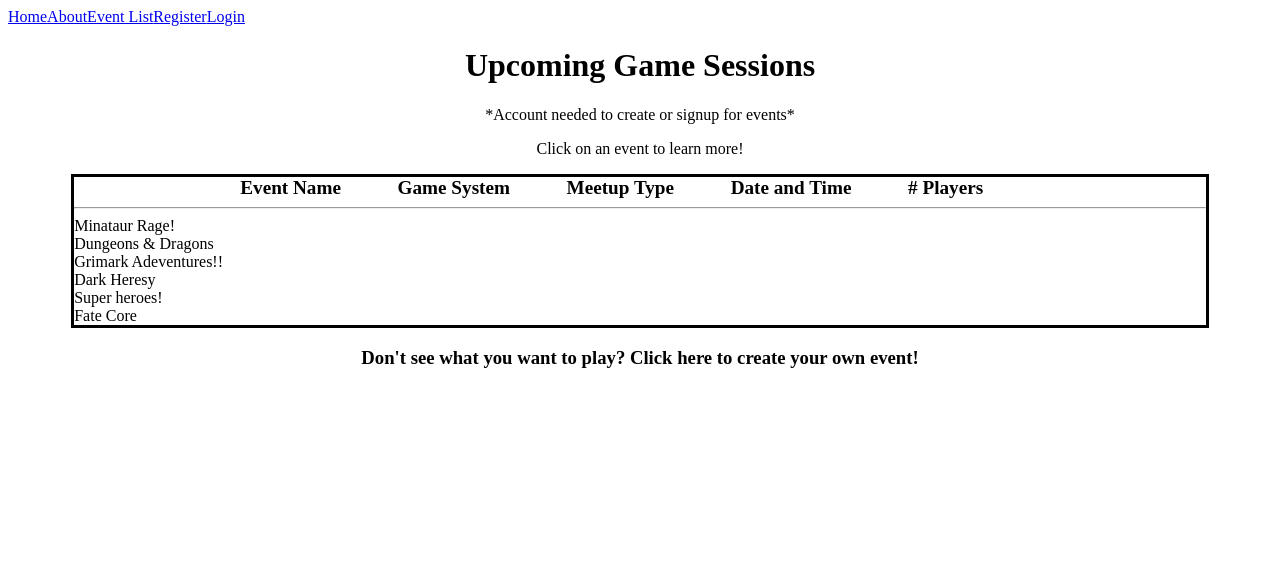
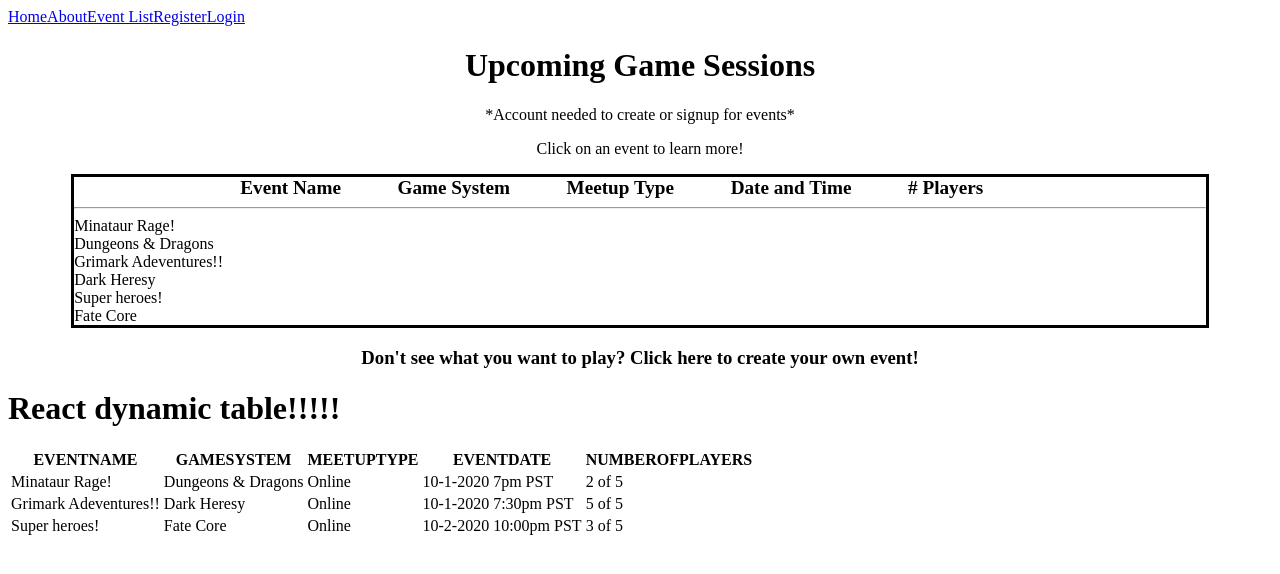
Before and after one commit to dmcgrouther/event-app-front-end, a React (Create React App) app: page /eventlist in a window 1280 px wide. Shown: the top 574 px of the page. Built offline with nearby package versions, Linux system fonts and the light colour scheme.

Commit message:
got table to render html table with dummy seed data

```diff
--- a/src/components/EventListPage/EventListPage.js
+++ b/src/components/EventListPage/EventListPage.js
@@ -2,6 +2,7 @@ import React from 'react';
 import EventListPageHeader from './EventListPageHeader';
 import EventListPageEventTable from './EventListPageEventTable';
 import EventListPageBottomOfPage from './EventListPageBottomOfPage';
+import EventListPageTablev2 from './EventListPageTablev2';
 
 const EventListPage = () => {
     return (
@@ -9,6 +10,7 @@ const EventListPage = () => {
             <EventListPageHeader/>
             <EventListPageEventTable/>
             <EventListPageBottomOfPage/>
+            <EventListPageTablev2 />
         </>
     )
 }
--- /dev/null
+++ b/src/components/EventListPage/EventListPageTablev2.js
@@ -0,0 +1,77 @@
+import React from 'react';
+//used this heavily https://dev.to/abdulbasit313/an-easy-way-to-create-a-customize-dynamic-table-in-react-js-3igg
+
+let events = [
+    {
+        eventName: 'Minataur Rage!',
+        gameSystem: 'Dungeons & Dragons',
+        // gameEdition: '5th Edition',
+        meetupType: 'Online',
+        eventDate: '10-1-2020 7pm PST',
+        numberOfPlayers: '2 of 5',
+    },
+    {
+        eventName: 'Grimark Adeventures!!',
+        gameSystem: 'Dark Heresy',
+        // gameEdition: '1st Edition',
+        meetupType: 'Online',
+        eventDate: '10-1-2020 7:30pm PST',
+        numberOfPlayers: '5 of 5',
+    },
+    {
+        eventName: 'Super heroes!',
+        gameSystem: 'Fate Core',
+        // gameEdition: '1st Edition',
+        meetupType: 'Online',
+        eventDate: '10-2-2020 10:00pm PST',
+        numberOfPlayers: '3 of 5',
+    }
+];
+
+
+class EventListPageTablev2 extends React.Component {
+
+    constructor(props){
+        super(props)
+            this.state = {
+                events: events
+            }
+        }
+    renderTableHeader() {
+        let header = Object.keys(this.state.events[0])
+        return header.map((key, index) => {
+            return <th key={index}>{key.toUpperCase()}</th>
+        })
+    }
+
+    renderTableData() {
+        return this.state.events.map((event, index) => {
+            const { eventName, gameSystem, meetupType, eventDate, numberOfPlayers} = event
+            return (
+                <tr>
+                    <td>{eventName}</td>
+                    <td>{gameSystem}</td>
+                    <td>{meetupType}</td>
+                    <td>{eventDate}</td>
+                    <td>{numberOfPlayers}</td>
+                </tr>
+            )
+        })
+    }
+
+    render() {
+        return (
+            <div>
+                <h1>React dynamic table!!!!!</h1>
+                <table>
+                    <tbody>
+                        <tr>{this.renderTableHeader()}</tr>
+                        {this.renderTableData()}
+                    </tbody>
+                </table>
+            </div>
+        )
+    }
+}
+
+export default EventListPageTablev2;
```
